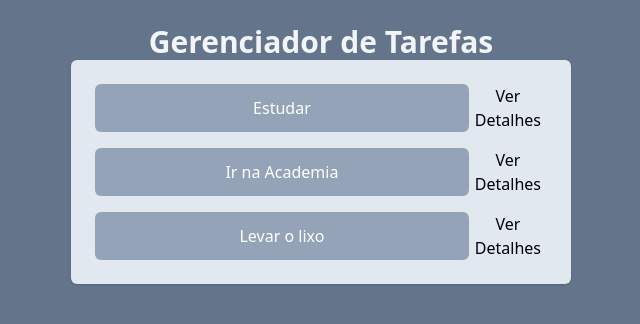
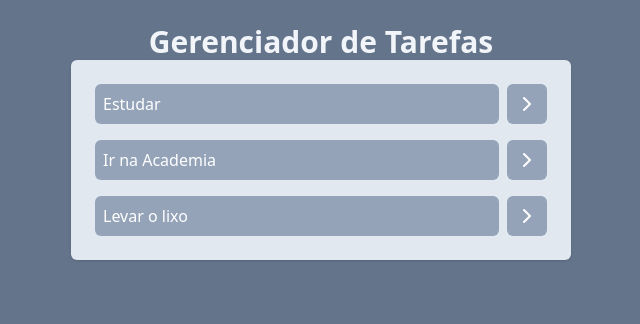
Before and after one commit to Victor-Hugo-Freire/Gerenciador_de_Tarefas, a React (Vite) app: page / in a window 1280 px wide. Shown: the top 324 px of the page, without its empty margins (319-959 px from the left). Built offline with nearby package versions, Linux system fonts and the light colour scheme.

Commit message:
feat: the user can put a task as completed or incompleted by clicking on the task

```diff
--- a/src/App.jsx
+++ b/src/App.jsx
@@ -24,6 +24,17 @@
     },
   ]);
 
+  function onTaskClick(taskId) {
+    const newTasks = tasks.map((task) => {
+      if (task.id === taskId) {
+        return { ...task, isCompleted: !task.isCompleted };
+      }
+      return task;
+    });
+
+    setTasks(newTasks);
+  }
+
   return (
     <div className="w-screen h-screen bg-slate-500 flex justify-center p-6">
       <div className="w-[500px]">
@@ -31,7 +42,7 @@
           Gerenciador de Tarefas
         </h1>
         <AddTask />
-        <Tasks tasks={tasks} />
+        <Tasks tasks={tasks} onTaskClick={onTaskClick} />
       </div>
     </div>
   );
--- a/src/components/Tasks.jsx
+++ b/src/components/Tasks.jsx
@@ -1,13 +1,22 @@
+import { ChevronRightIcon } from "lucide-react";
+
 function Tasks(props) {
   return (
     <div>
       <ul className="space-y-4 p-6 bg-slate-200 rounded-md shadow">
         {props.tasks.map((task) => (
-          <li key={task.id} className="flex">
-            <button className="bg-slate-400 w-full text-white p-2 rounded-md">
+          <li key={task.id} className="flex gap-2">
+            <button
+              onClick={() => props.onTaskClick(task.id)}
+              className={`bg-slate-400 text-left w-full text-white p-2 rounded-md ${
+                task.isCompleted && "line-through"
+              }`}
+            >
               {task.title}
             </button>
-            <button>Ver Detalhes</button>
+            <button className="bg-slate-400 p-2 rounded-md text-white">
+              <ChevronRightIcon />
+            </button>
           </li>
         ))}
       </ul>
```
